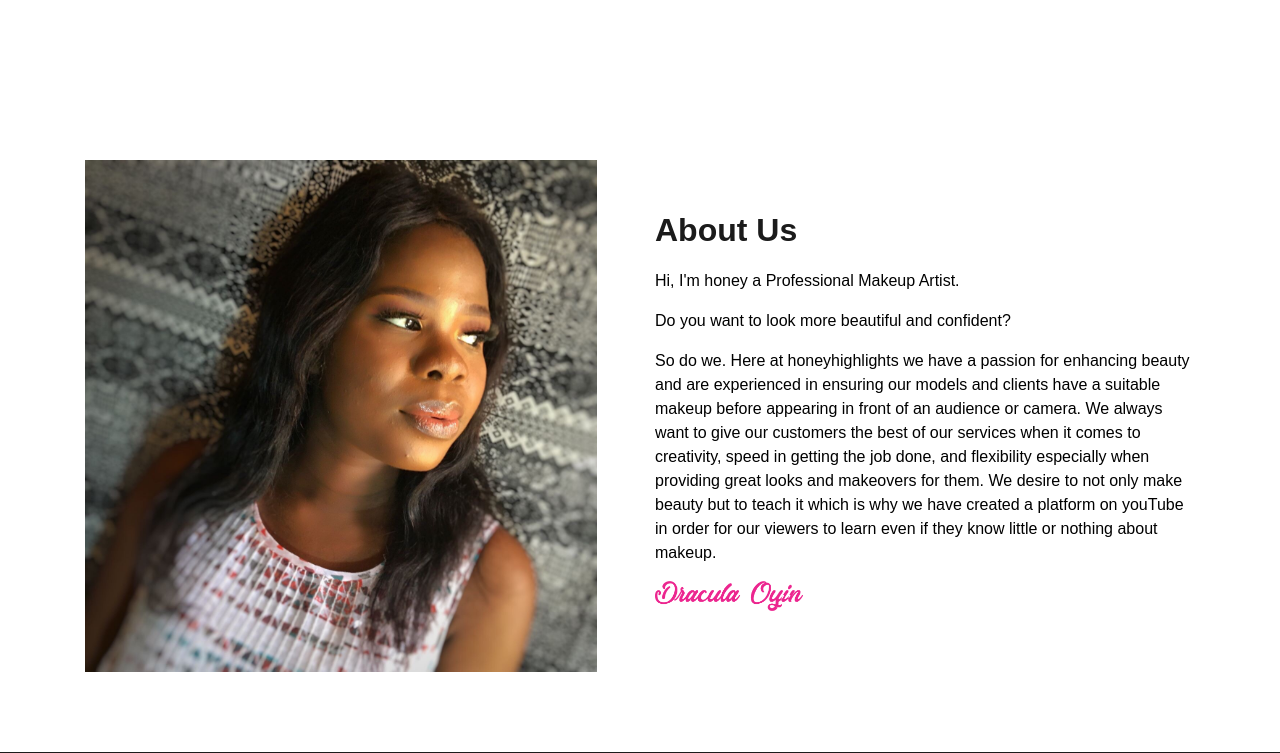
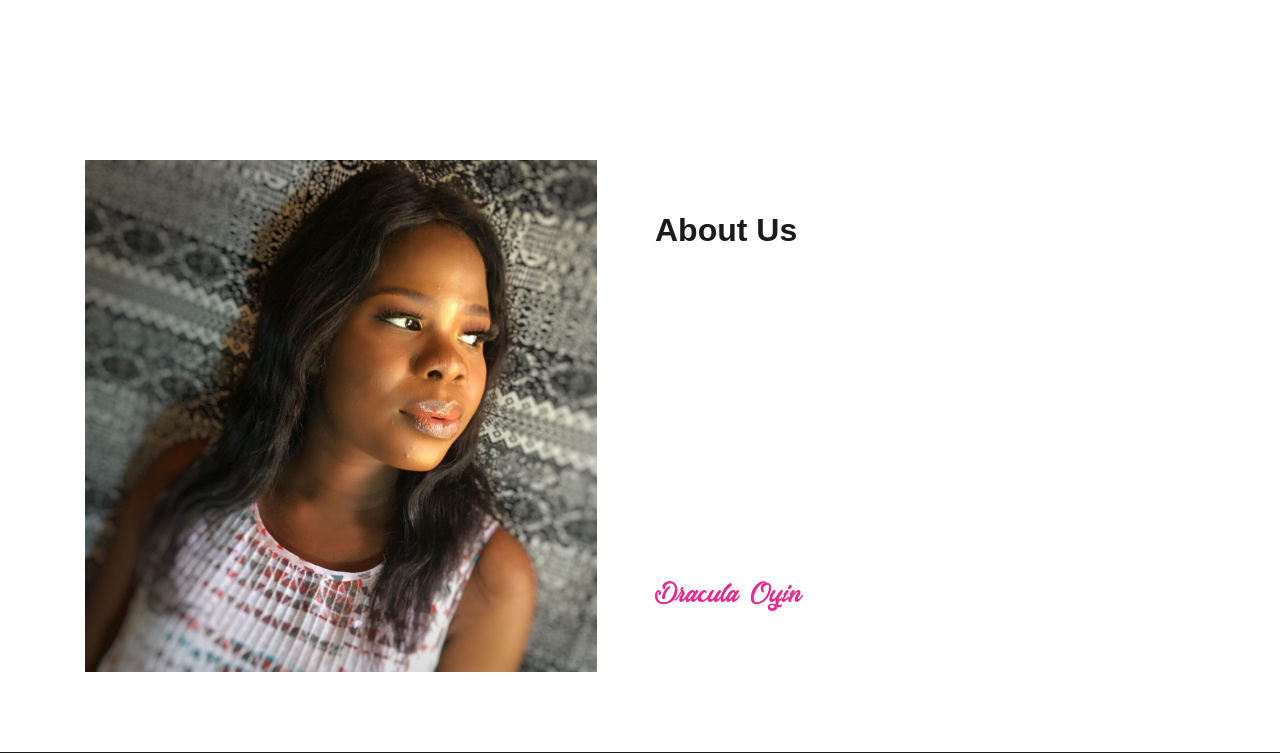
Before and after one commit to IamSolaSholzy01/HoneyHighlights, a PHP site: page /about.html in a window 1280 px wide. Shown: the top 753 px of the page. Run offline with PHP 8.4, Linux system fonts and the light colour scheme; some libraries are stand-ins or nearby versions; some web fonts are replaced.

Commit message:
color for index about us

```diff
--- a/css/style.css
+++ b/css/style.css
@@ -947,11 +947,11 @@ button {
 .honey-about-info h3 {
     font-size: 16px;
     font-weight: 400;
-    color: #000000;
+    color: #fff;
 }
 .honey-about-info p {
     font-family: 'Martel Sans', sans-serif;
-    color: #000000;
+    color: #fff;
 }
 
 .honey-profile {
```
